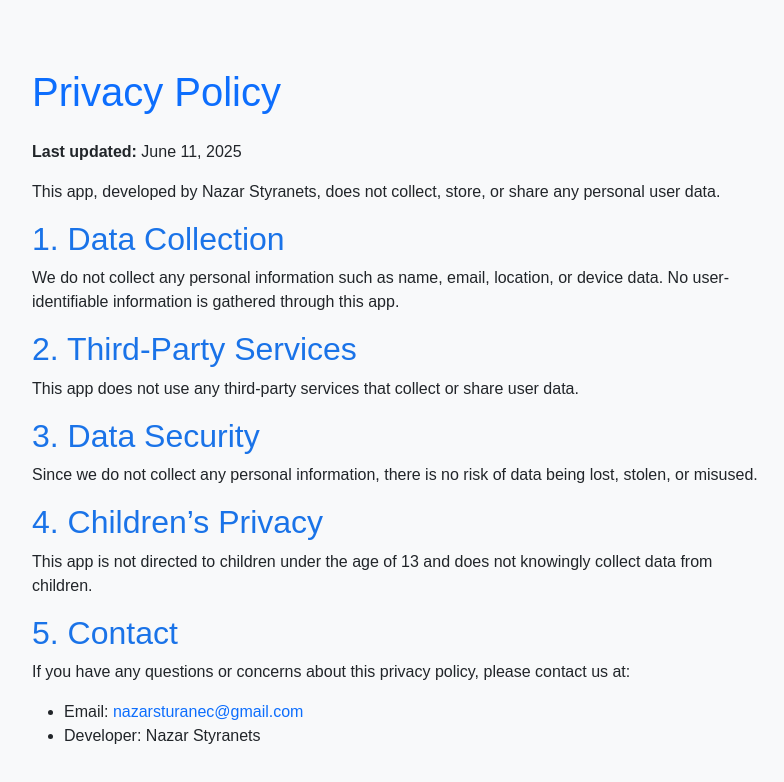
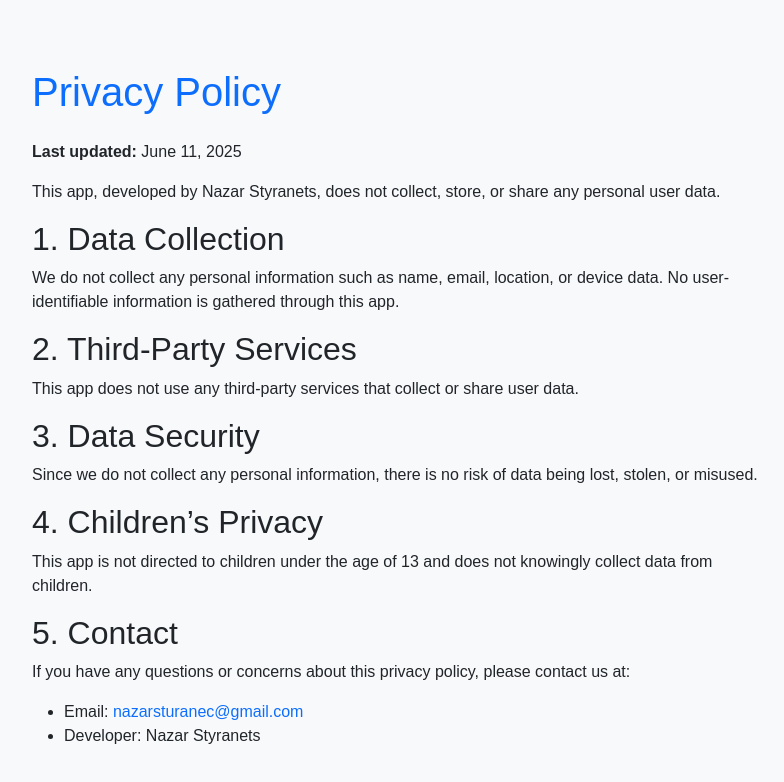
Before and after one commit to mycthilhu/play_market-_box_site, a plain HTML site: page index.html in a window 1280 px wide. Shown: the whole page, without its empty margins (240-1024 px from the left). Drawn offline with nearby package versions, Linux system fonts and the light colour scheme; a small style sheet from the web is missing.

Commit message:
prochek start

```diff
--- a/styles.css
+++ b/styles.css
@@ -7,9 +7,6 @@ body {
     padding: 20px;
 }
 
-h1, h2 {
-    color: #1a73e8;
-}
 
 a {
     color: #0d6efd;
```
